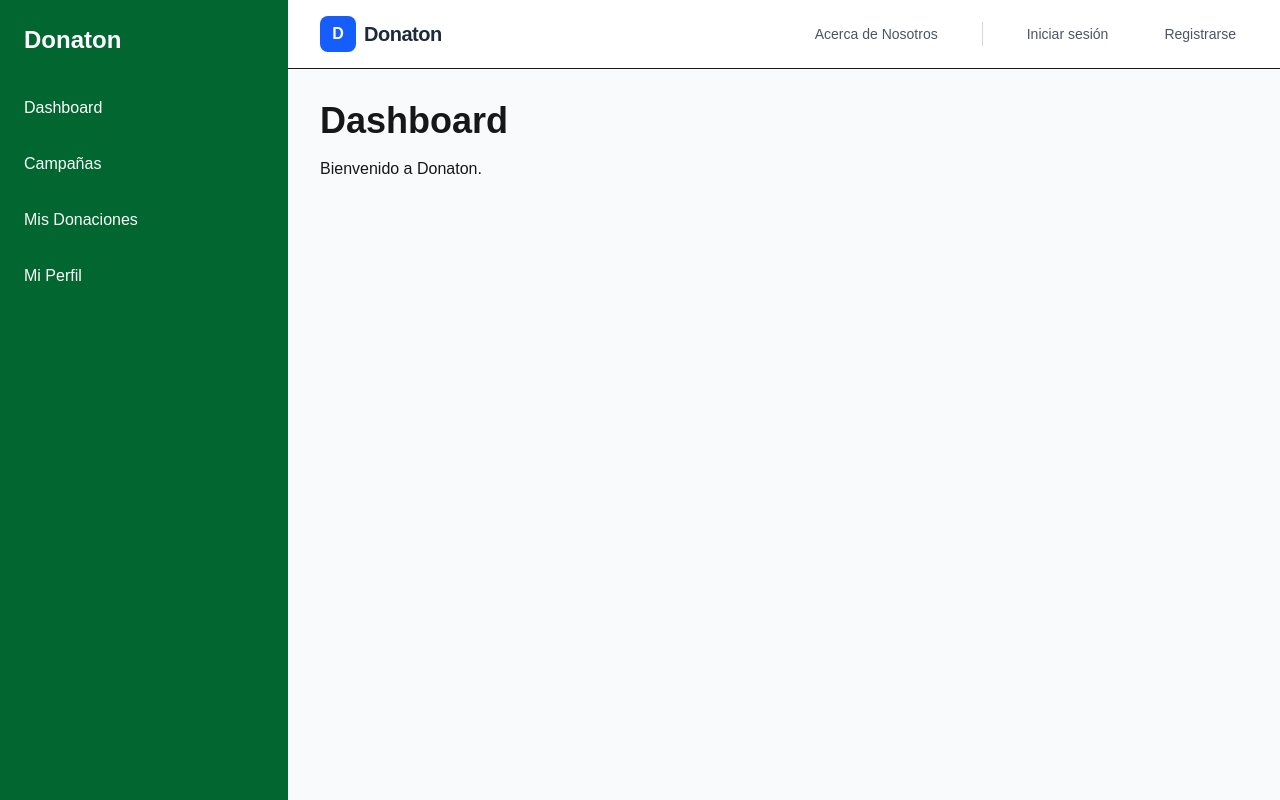
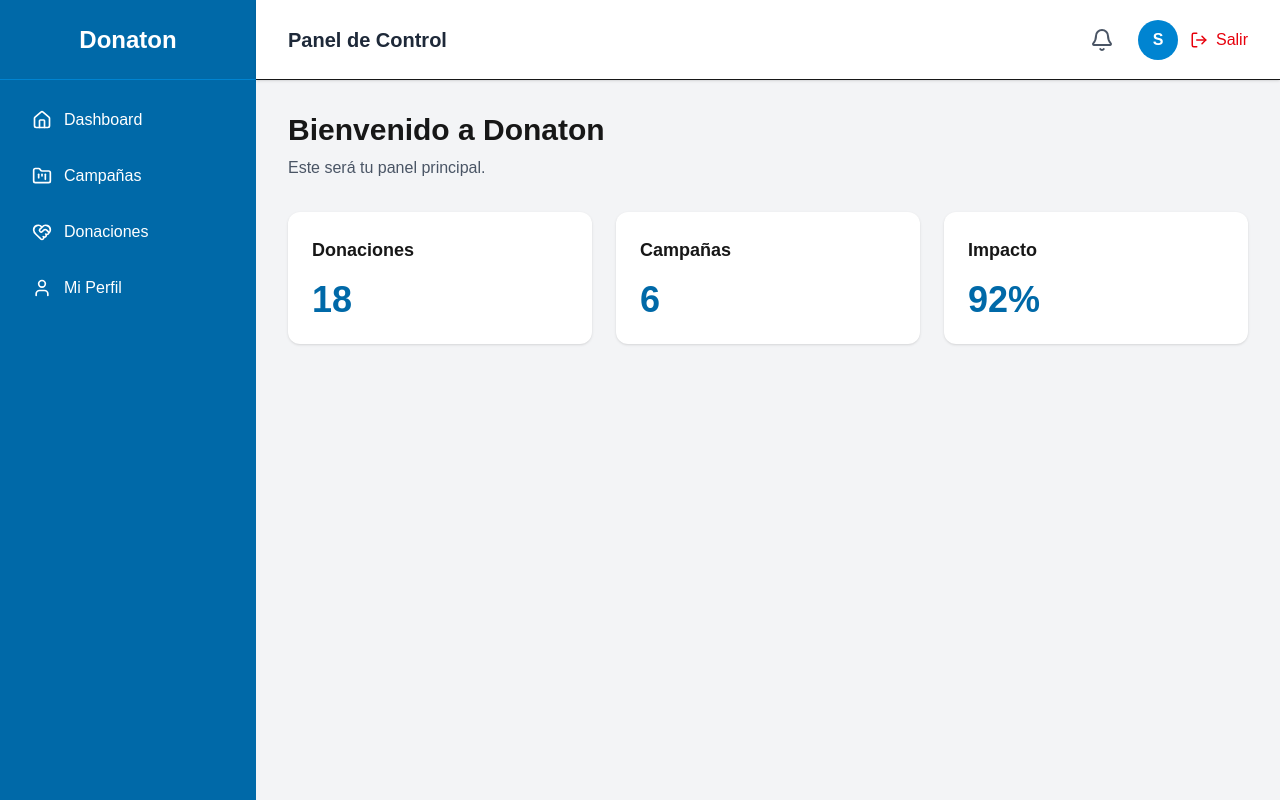
Before and after one commit to SmCarrera22/Donaton-platform, a Next.js app in the folder frontend/: page /dashboard in a window 1280 px wide. Built offline with nearby package versions, Linux system fonts and the light colour scheme.

Commit message:
refactor: create reusable dashboard layout components

```diff
--- a/frontend/app/(protected)/campaigns/page.tsx
+++ b/frontend/app/(protected)/campaigns/page.tsx
@@ -1,3 +1,3 @@
-export default function CampaignPage() {
+export default function CampaignsPage() {
     return <h1 className="text-3xl font-bold">Campañas</h1>;
 }
--- a/frontend/app/(protected)/dashboard/page.tsx
+++ b/frontend/app/(protected)/dashboard/page.tsx
@@ -1,12 +1,49 @@
 export default function DashboardPage() {
     return (
-        <div>
-            <h1 className="text-4xl font-bold">
-                Dashboard
-            </h1>
-            <p className="mt-4">
-                Bienvenido a Donaton.
-            </p>
+        <div className="space-y-8">
+            <div>
+                <h1 className="text-3xl font-bold">
+                    Bienvenido a Donaton
+                </h1>
+
+                <p className="mt-2 text-gray-600">
+                    Este será tu panel principal.
+                </p>
+            </div>
+
+            <div className="grid grid-cols-1 md:grid-cols-3 gap-6">
+
+                <div className="rounded-xl bg-white p-6 shadow">
+                    <h2 className="text-lg font-semibold">
+                        Donaciones
+                    </h2>
+
+                    <p className="mt-4 text-4xl font-bold text-sky-700">
+                        18
+                    </p>
+                </div>
+
+                <div className="rounded-xl bg-white p-6 shadow">
+                    <h2 className="text-lg font-semibold">
+                        Campañas
+                    </h2>
+
+                    <p className="mt-4 text-4xl font-bold text-sky-700">
+                        6
+                    </p>
+                </div>
+
+                <div className="rounded-xl bg-white p-6 shadow">
+                    <h2 className="text-lg font-semibold">
+                        Impacto
+                    </h2>
+
+                    <p className="mt-4 text-4xl font-bold text-sky-700">
+                        92%
+                    </p>
+                </div>
+
+            </div>
         </div>
     );
 }
--- a/frontend/app/(protected)/donations/page.tsx
+++ b/frontend/app/(protected)/donations/page.tsx
@@ -1,3 +1,3 @@
-export default function DonationPage() {
-    return <h1 className="text-3xl font-bold">Mis Donaciones</h1>;
+export default function DonationsPage() {
+    return <h1 className="text-3xl font-bold">Donaciones</h1>;
 }
--- a/frontend/app/(protected)/layout.tsx
+++ b/frontend/app/(protected)/layout.tsx
@@ -1,8 +1,8 @@
 import ProtectedLayout from "@/components/layout/ProtectedLayout";
 
-export default function Layout({
-                                   children,
-                               }: {
+export default function ProtectedGroupLayout({
+                                                 children,
+                                             }: {
     children: React.ReactNode;
 }) {
     return (
--- a/frontend/components/layout/ProtectedLayout.tsx
+++ b/frontend/components/layout/ProtectedLayout.tsx
@@ -1,21 +1,24 @@
 import Sidebar from "./Sidebar";
 import TopNavbar from "./TopNavbar";
 
-interface Props {
+interface ProtectedLayoutProps {
     children: React.ReactNode;
 }
+
 export default function ProtectedLayout({
-                                            children
-                                        }: Props) {
+                                            children,
+                                        }: ProtectedLayoutProps) {
     return (
-        <div className="flex">
+        <div className="flex h-screen bg-gray-100">
             <Sidebar />
-            <main className="flex-1 min-h-screen bg-gray-50">
+
+            <div className="flex flex-1 flex-col">
                 <TopNavbar />
-                <div className="p-8">
+
+                <main className="flex-1 overflow-auto p-8">
                     {children}
-                </div>
-            </main>
+                </main>
+            </div>
         </div>
     );
 }
--- a/frontend/components/layout/Sidebar.tsx
+++ b/frontend/components/layout/Sidebar.tsx
@@ -1,38 +1,49 @@
 "use client";
 
 import Link from "next/link";
+import { Home, User, HeartHandshake, FolderKanban } from "lucide-react";
+
+const links = [
+    {
+        href: "/dashboard",
+        label: "Dashboard",
+        icon: Home,
+    },
+    {
+        href: "/campaigns",
+        label: "Campañas",
+        icon: FolderKanban,
+    },
+    {
+        href: "/donations",
+        label: "Donaciones",
+        icon: HeartHandshake,
+    },
+    {
+        href: "/profile",
+        label: "Mi Perfil",
+        icon: User,
+    },
+];
 
 export default function Sidebar() {
     return (
-        <aside className="w-72 bg-green-800 text-white min-h-screen">
-            <div className="p-6 text-2xl font-bold">
-                Donaton
+        <aside className="w-64 bg-sky-700 text-white flex flex-col">
+            <div className="h-20 flex items-center justify-center border-b border-sky-600">
+                <h1 className="text-2xl font-bold">Donaton</h1>
             </div>
-            <nav className="flex flex-col">
-                <Link
-                    className="px-6 py-4 hover:bg-green-700"
-                    href="/dashboard"
-                >
-                    Dashboard
-                </Link>
-                <Link
-                    className="px-6 py-4 hover:bg-green-700"
-                    href="/campaigns"
-                >
-                    Campañas
-                </Link>
-                <Link
-                    className="px-6 py-4 hover:bg-green-700"
-                    href="/donations"
-                >
-                    Mis Donaciones
-                </Link>
-                <Link
-                    className="px-6 py-4 hover:bg-green-700"
-                    href="/profile"
-                >
-                    Mi Perfil
-                </Link>
+
+            <nav className="flex-1 p-4 space-y-2">
+                {links.map(({ href, label, icon: Icon }) => (
+                    <Link
+                        key={href}
+                        href={href}
+                        className="flex items-center gap-3 rounded-lg px-4 py-3 hover:bg-sky-600 transition"
+                    >
+                        <Icon size={20} />
+                        {label}
+                    </Link>
+                ))}
             </nav>
         </aside>
     );
--- a/frontend/components/layout/TopNavbar.tsx
+++ b/frontend/components/layout/TopNavbar.tsx
@@ -1,75 +1,32 @@
 "use client";
 
-import Link from "next/link";
+import { Bell, LogOut } from "lucide-react";
 
-type Props = {
-    active?: "home" | "about" | "login" | "register";
-};
+export default function TopNavbar() {
+    return (
+        <header className="h-20 bg-white border-b flex items-center justify-between px-8 shadow-sm">
+            <div>
+                <h2 className="text-xl font-bold text-gray-800">
+                    Panel de Control
+                </h2>
+            </div>
 
-export default function TopNavbar({ active }: Props) {
-    const activeStyle =
-        "rounded-lg bg-blue-600 px-4 py-2 text-sm font-bold text-white shadow-sm";
+            <div className="flex items-center gap-6">
+                <button className="relative">
+                    <Bell className="text-gray-600" />
+                </button>
 
-    const normalStyle =
-        "rounded-md px-3 py-2 text-sm font-medium text-gray-600 transition hover:text-blue-600";
-
-    return (
-        <nav className="sticky top-0 z-50 border-b bg-white">
-            <div className="mx-auto flex max-w-7xl items-center justify-between px-8 py-4">
-
-                <Link
-                    href="/"
-                    className="flex items-center gap-2"
-                >
-                    <div className="flex h-9 w-9 items-center justify-center rounded-lg bg-blue-600 font-bold text-white">
-                        D
+                <div className="flex items-center gap-3">
+                    <div className="h-10 w-10 rounded-full bg-sky-600 flex items-center justify-center text-white font-bold">
+                        S
                     </div>
 
-                    <span className="text-xl font-bold tracking-tight text-gray-800">
-                        Donaton
-                    </span>
-                </Link>
-
-                <div className="flex items-center gap-8">
-
-                    <Link
-                        href="/about-us"
-                        className={
-                            active === "about"
-                                ? activeStyle
-                                : normalStyle
-                        }
-                    >
-                        Acerca de Nosotros
-                    </Link>
-
-                    <div className="h-6 w-px bg-gray-300" />
-
-                    <Link
-                        href="/login"
-                        className={
-                            active === "login"
-                                ? activeStyle
-                                : normalStyle
-                        }
-                    >
-                        Iniciar sesión
-                    </Link>
-
-                    <Link
-                        href="/register"
-                        className={
-                            active === "register"
-                                ? activeStyle
-                                : normalStyle
-                        }
-                    >
-                        Registrarse
-                    </Link>
-
+                    <button className="flex items-center gap-2 text-red-600 hover:text-red-700">
+                        <LogOut size={18} />
+                        Salir
+                    </button>
                 </div>
-
             </div>
-        </nav>
+        </header>
     );
 }
```
